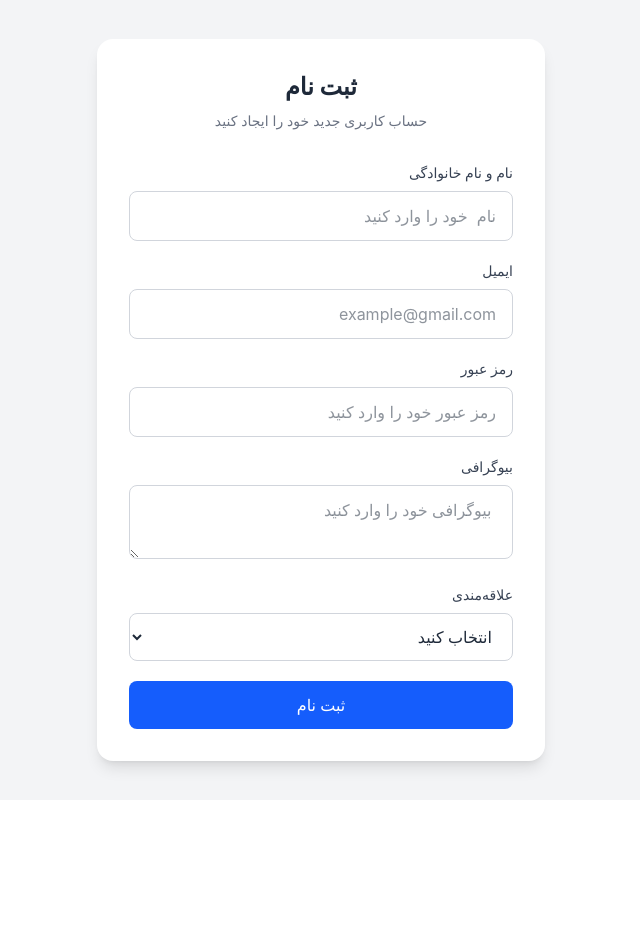
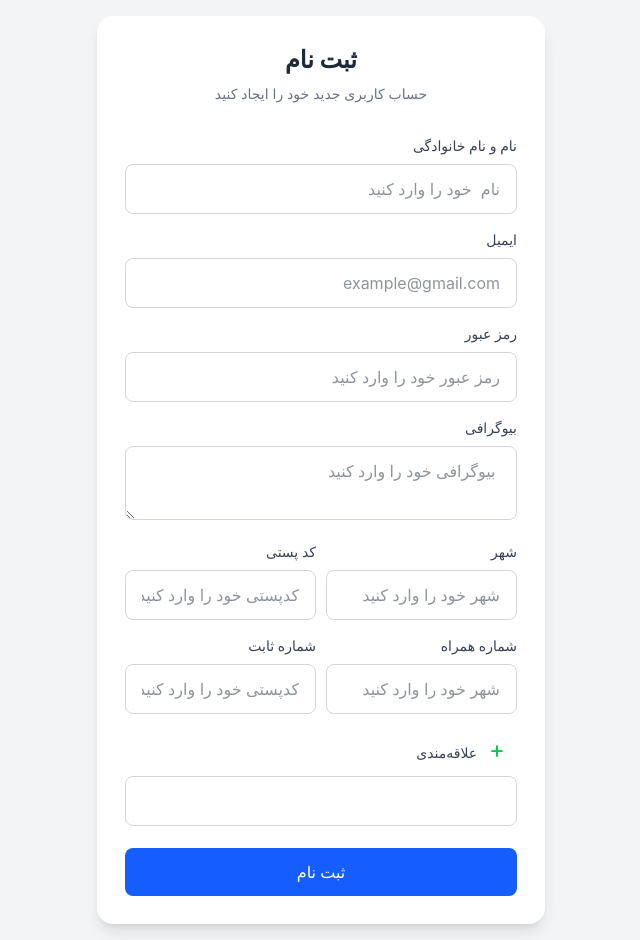
Before and after one commit to Mahdi-Khaghani/Practice-formik, a React (Vite) app: page / in a window 1280 px wide. Shown: the whole page, without its empty margins (319-959 px from the left). Before the commit the page ends 800 px from the top, so only its background shows below. Built offline with nearby package versions, Linux system fonts and the light colour scheme; the HTML template or start-up script is replaced by a standard one.

Commit message:
working with array and object

```diff
--- /dev/null
+++ b/src/FavoritsField.jsx
@@ -0,0 +1,48 @@
+import { ErrorMessage, Field } from "formik";
+import PersonalError from "./PersonalError";
+
+const FavoritsField = (props) => {
+  const { form, push, remove } = props;
+  const { faivorits } = form.values;
+  console.log(props);
+  return (
+    <>
+      <button
+        type="button"
+        className="text-2xl text-green-500 mx-3 my-1 cursor-pointer"
+        onClick={() => push("")}
+      >
+        +
+      </button>
+      <label
+        htmlFor="faivorits"
+        className=" text-sm font-medium text-gray-700 dark:text-gray-300 mb-2"
+      >
+        علاقه‌مندی
+      </label>
+      {faivorits.map((f, i) => (
+        <div className="relative">
+          <Field
+            type="text"
+            id="faivorits"
+            name={`faivorits[${i}]`}
+            className="w-full px-4 py-3 my-1.5 rounded-lg border border-gray-300 dark:border-gray-600 bg-white dark:bg-gray-700 text-gray-800 dark:text-white outline-none focus:ring-2 focus:ring-blue-500"
+          />
+          {faivorits.length > 1 ? (
+            <button
+              type="button"
+              className="text-3xl cursor-pointer text-red-600 absolute top-1.75 left-2"
+              onClick={() => remove(i)}
+            >
+              ×
+            </button>
+          ) : null}
+
+          <ErrorMessage name={`faivorits[${i}]`} component={PersonalError} />
+        </div>
+      ))}
+    </>
+  );
+};
+
+export default FavoritsField;
--- a/src/RegisterForm.jsx
+++ b/src/RegisterForm.jsx
@@ -1,13 +1,26 @@
-import { ErrorMessage, FastField, Form, Formik } from "formik";
+import {
+  ErrorMessage,
+  FastField,
+  FieldArray,
+  Form,
+  Formik,
+} from "formik";
 import * as Yup from "yup";
 import PersonalField from "./PersonalField";
 import PersonalError from "./PersonalError";
+import FavoritsField from "./FavoritsField";
 
 const initialValues = {
   fullname: "",
   email: "",
   password: "",
   bio: "",
+  address: {
+    city: "",
+    postalCode: "",
+  },
+  phone: ["", ""],
+  faivorits: [""],
 };
 
 const onSubmit = (values) => {
@@ -22,6 +35,12 @@ const validationSchema = Yup.object({
   password: Yup.string()
     .required("لطفا این قسمت را کامل کنید")
     .min(8, "حداقل 8 کاراکتر وارد کنید"),
+  address: Yup.object({
+    city: Yup.string().required("لطفا این قسمت را کامل کنید"),
+    postalCode: Yup.string().required("لطفا این قسمت را کامل کنید"),
+  }),
+  phone: Yup.array().of(Yup.string().required("لطفا این قسمت را کامل کنید")),
+  faivorits: Yup.array().of(Yup.string().required("لطفا این قسمت را کامل کنید")),
 });
 
 const RegisterForm = () => {
@@ -32,7 +51,7 @@ const RegisterForm = () => {
       validationSchema={validationSchema}
     >
       <div className="min-h-screen bg-gray-100 dark:bg-gray-900 flex items-center justify-center p-4">
-        <div className="w-full max-w-md bg-white dark:bg-gray-800 rounded-2xl shadow-lg p-8">
+        <div className="w-full max-w-md bg-white dark:bg-gray-800 rounded-2xl shadow-lg p-7">
           {/* Header */}
           <div className="text-center mb-8">
             <h1 className="text-2xl font-bold text-gray-800 dark:text-white">
@@ -44,7 +63,7 @@ const RegisterForm = () => {
             </p>
           </div>
 
-          <Form className="space-y-5">
+          <Form className="space-y-4">
             {/* Full Name */}
             <div>
               <label
@@ -131,26 +150,96 @@ const RegisterForm = () => {
               />
               <ErrorMessage name="bio" />
             </div>
+            <div className="w-full flex items-center gap-2.5">
+              <div className="w-[49%]">
+                <label
+                  htmlFor="city"
+                  className="block text-sm font-medium text-gray-700 dark:text-gray-300 mb-2"
+                >
+                  شهر
+                </label>
 
+                <FastField
+                  name="address.city"
+                  id="city"
+                  type="text"
+                  placeholder="شهر خود را وارد کنید"
+                  className="w-full px-4 py-3 rounded-lg border border-gray-300 dark:border-gray-600 bg-white dark:bg-gray-700 text-gray-800 dark:text-white outline-none focus:ring-2 focus:ring-blue-500"
+                />
+
+                <ErrorMessage name="address.city" component={PersonalError} />
+              </div>
+
+              <div className="w-[49%]">
+                <label
+                  htmlFor="postalCode"
+                  className="block text-sm font-medium text-gray-700 dark:text-gray-300 mb-2"
+                >
+                  کد پستی
+                </label>
+
+                <FastField
+                  name="address.postalCode"
+                  id="poatalCode"
+                  type="text"
+                  placeholder="کدپستی خود را وارد کنید"
+                  className="w-full px-4 py-3 rounded-lg border border-gray-300 dark:border-gray-600 bg-white dark:bg-gray-700 text-gray-800 dark:text-white outline-none focus:ring-2 focus:ring-blue-500"
+                />
+
+                <ErrorMessage
+                  name="address.postalCode"
+                  component={PersonalError}
+                />
+              </div>
+            </div>
+
+            <div className="w-full flex items-center gap-2.5">
+              <div className="w-[49%]">
+                <label
+                  htmlFor="mobilePhone"
+                  className="block text-sm font-medium text-gray-700 dark:text-gray-300 mb-2"
+                >
+                  شماره همراه
+                </label>
+
+                <FastField
+                  name="phone[0]"
+                  id="mobilePhone"
+                  type="text"
+                  placeholder="شهر خود را وارد کنید"
+                  className="w-full px-4 py-3 rounded-lg border border-gray-300 dark:border-gray-600 bg-white dark:bg-gray-700 text-gray-800 dark:text-white outline-none focus:ring-2 focus:ring-blue-500"
+                />
+
+                <ErrorMessage name="phone[0]" component={PersonalError} />
+              </div>
+
+              <div className="w-[49%]">
+                <label
+                  htmlFor="telePhone"
+                  className="block text-sm font-medium text-gray-700 dark:text-gray-300 mb-2"
+                >
+                  شماره ثابت
+                </label>
+
+                <FastField
+                  name="phone[1]"
+                  id="telePhone"
+                  type="text"
+                  placeholder="کدپستی خود را وارد کنید"
+                  className="w-full px-4 py-3 rounded-lg border border-gray-300 dark:border-gray-600 bg-white dark:bg-gray-700 text-gray-800 dark:text-white outline-none focus:ring-2 focus:ring-blue-500"
+                />
+
+                <ErrorMessage name="phone[1]" component={PersonalError} />
+              </div>
+            </div>
             {/* Favorite */}
             <div>
-              <label
-                htmlFor="favorite"
-                className="block text-sm font-medium text-gray-700 dark:text-gray-300 mb-2"
+              <FieldArray
+                type="text"
+                name="faivorits"
               >
-                علاقه‌مندی
-              </label>
-
-              <select
-                id="favorite"
-                className="w-full px-4 py-3 rounded-lg border border-gray-300 dark:border-gray-600 bg-white dark:bg-gray-700 text-gray-800 dark:text-white outline-none focus:ring-2 focus:ring-blue-500"
-              >
-                <option value="">انتخاب کنید</option>
-                <option value="programming">برنامه نویسی</option>
-                <option value="design">طراحی</option>
-                <option value="gaming">بازی</option>
-                <option value="music">موسیقی</option>
-              </select>
+                {(props) => <FavoritsField {...props}/>}
+              </FieldArray>
             </div>
             {/* Submit */}
             <button className="w-full py-3 bg-blue-600 hover:bg-blue-700 text-white font-medium rounded-lg transition">
```
